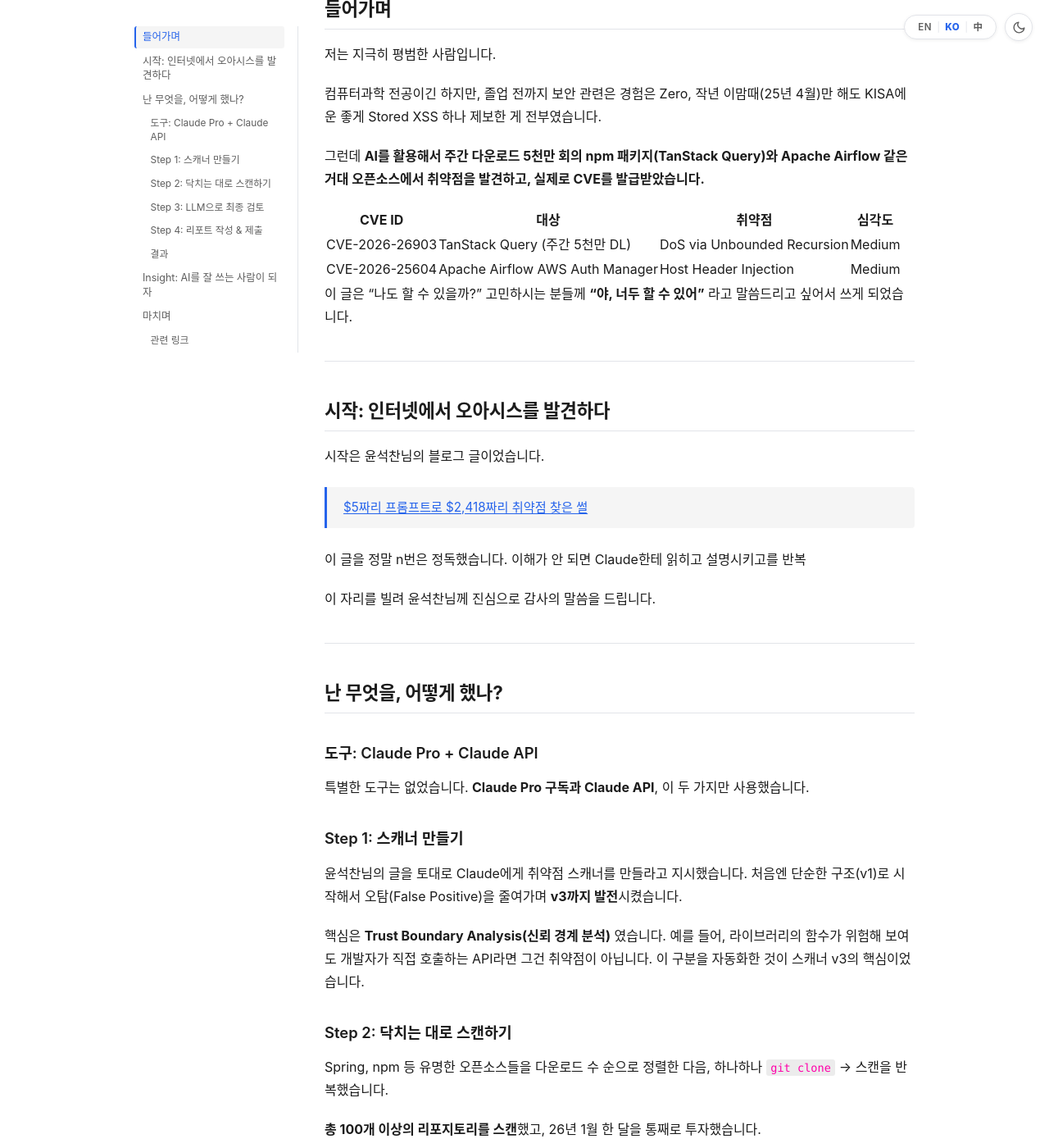
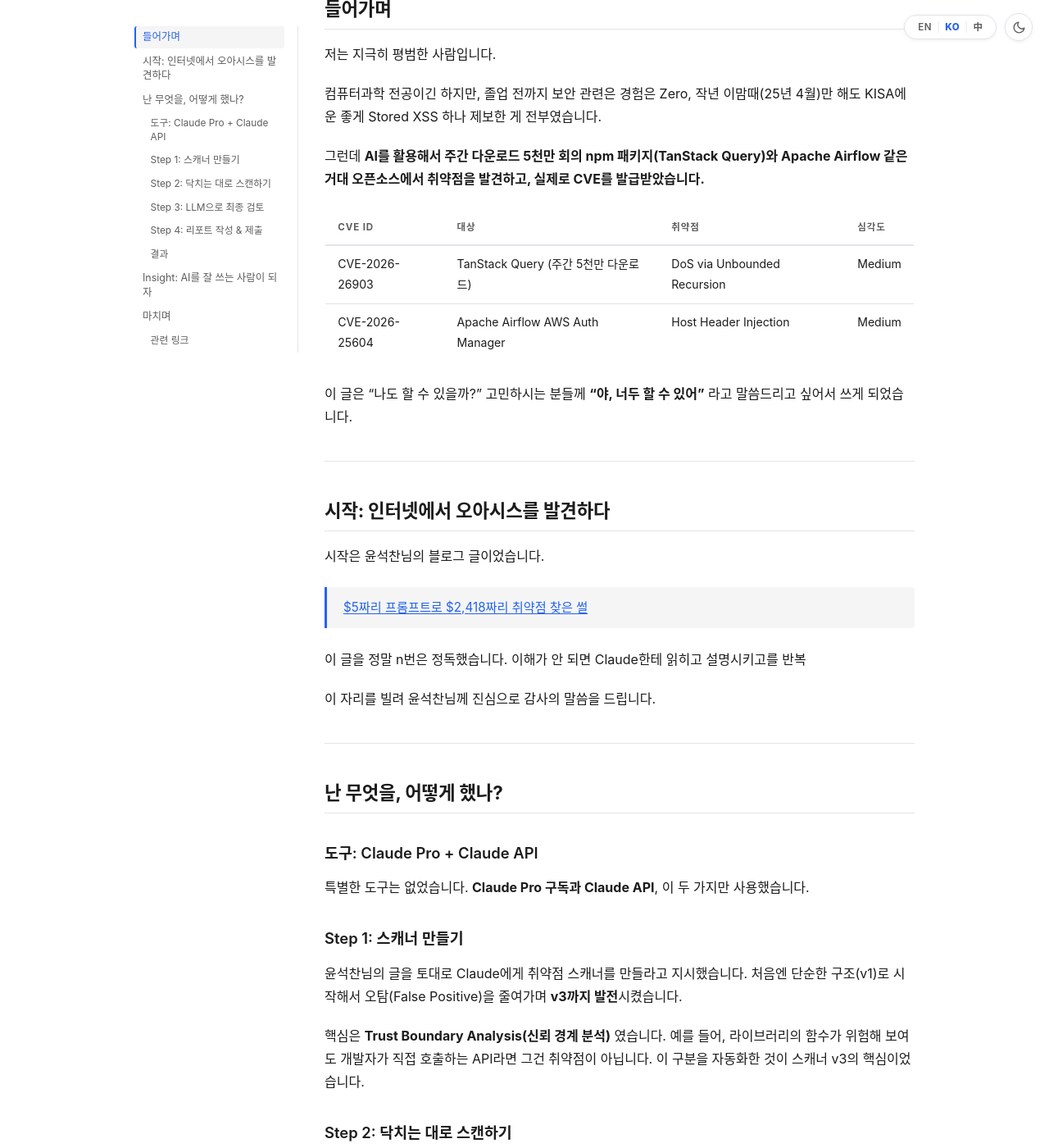
Before and after one commit to John-Jung/John-Jung.github.io, a Jekyll site: the page built from _posts/2026-04-23-how-i-got-cves-with-ai-ko.md, in a window 1280 px wide and 1400 px high, scrolled down 396 px. Shown: the whole window at 82% size. Built offline with Jekyll 4.4.1, drawn with Linux system fonts in a browser that asks for light colours.

Commit message:
update blog css

```diff
--- a/_posts/2026-04-23-how-i-got-cves-with-ai-ko.md
+++ b/_posts/2026-04-23-how-i-got-cves-with-ai-ko.md
@@ -19,7 +19,7 @@
 
 | CVE ID | 대상 | 취약점 | 심각도 |
 |--------|------|--------|--------|
-| CVE-2026-26903 | TanStack Query (주간 5천만 DL) | DoS via Unbounded Recursion | Medium |
+| CVE-2026-26903 | TanStack Query (주간 5천만 다운로드) | DoS via Unbounded Recursion | Medium |
 | CVE-2026-25604 | Apache Airflow AWS Auth Manager | Host Header Injection | Medium |
 
 이 글은 "나도 할 수 있을까?" 고민하시는 분들께 **"야, 너두 할 수 있어"** 라고 말씀드리고 싶어서 쓰게 되었습니다.
--- a/assets/blog.css
+++ b/assets/blog.css
@@ -469,3 +469,59 @@
     transform: translateY(0);
   }
 }
+
+/* ============================================================
+   Tables
+   ============================================================ */
+.post-body table {
+  width: 100%;
+  border-collapse: collapse;
+  margin: 1.5rem 0;
+  font-size: 0.88rem;
+  background: var(--bg-card);
+  border: 1px solid var(--border);
+  border-radius: var(--radius);
+  overflow: hidden;
+}
+
+.post-body th,
+.post-body td {
+  padding: 0.65rem 0.95rem;
+  text-align: left;
+  border-bottom: 1px solid var(--border);
+  vertical-align: top;
+}
+
+.post-body th {
+  background: rgba(255, 255, 255, 0.03);
+  font-weight: 700;
+  color: var(--text-muted);
+  text-transform: uppercase;
+  font-size: 0.72rem;
+  letter-spacing: 0.08em;
+  border-bottom: 2px solid var(--border);
+}
+
+.post-body tr:last-child td {
+  border-bottom: none;
+}
+
+.post-body tr:hover td {
+  background: rgba(255, 255, 255, 0.025);
+}
+
+/* Code inside table cells — keep it readable, no huge padding */
+.post-body td code,
+.post-body th code {
+  font-size: 0.82rem;
+  padding: 0.1rem 0.35rem;
+}
+
+/* Horizontal scroll on narrow viewports */
+@media (max-width: 640px) {
+  .post-body table {
+    display: block;
+    overflow-x: auto;
+    white-space: nowrap;
+  }
+}
```
Also changed, not shown: 2 other files.
